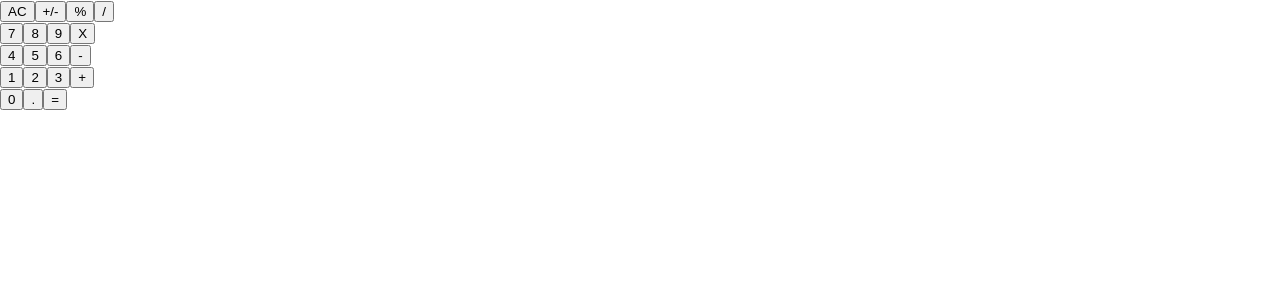
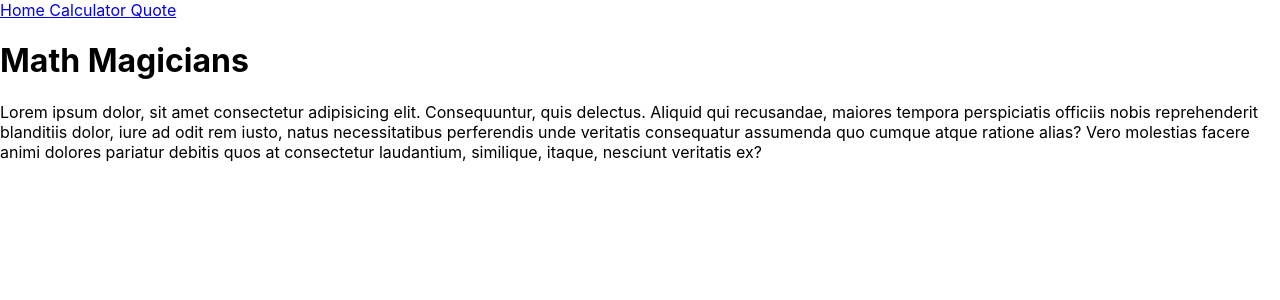
Before and after one commit to visva-dev/React-Calculator, a React (Create React App) app: page / in a window 1280 px wide. Shown: the top 300 px of the page. Built offline with nearby package versions, Linux system fonts and the light colour scheme.

Commit message:
Add navigation witg router

```diff
--- a/package.json
+++ b/package.json
@@ -10,6 +10,7 @@
     "prop-types": "^15.7.2",
     "react": "^17.0.1",
     "react-dom": "^17.0.1",
+    "react-router-dom": "^5.2.0",
     "react-scripts": "4.0.2",
     "web-vitals": "^1.1.0"
   },
--- a/src/components/App.js
+++ b/src/components/App.js
@@ -3,6 +3,7 @@ import '../app.css';
 import Display from './Display';
 import ButtonPanel from './ButtonPanel';
 import Calculate from '../logic/Calculate';
+import NavBar from './Navbar';
 
 const App = () => {
   const [state, setState] = useState({
@@ -39,6 +40,7 @@ const App = () => {
   }
   return (
     <div className="app">
+      <NavBar />
       <Display result={result} />
       <ButtonPanel clickHandler={handleClick} />
     </div>
--- /dev/null
+++ b/src/components/Home.js
@@ -0,0 +1,20 @@
+import React from 'react';
+import NavBar from './Navbar';
+
+const Home = () => (
+  <>
+    <NavBar />
+    <h1>Math Magicians</h1>
+    <p>
+      Lorem ipsum dolor, sit amet consectetur adipisicing elit. Consequuntur,
+      quis delectus. Aliquid qui recusandae, maiores tempora perspiciatis
+      officiis nobis reprehenderit blanditiis dolor, iure ad odit rem iusto,
+      natus necessitatibus perferendis unde veritatis consequatur assumenda quo
+      cumque atque ratione alias? Vero molestias facere animi dolores pariatur
+      debitis quos at consectetur laudantium, similique, itaque, nesciunt
+      veritatis ex?
+    </p>
+  </>
+);
+
+export default Home;
--- /dev/null
+++ b/src/components/Navbar.js
@@ -0,0 +1,12 @@
+import React from 'react';
+import { Link } from 'react-router-dom';
+
+const NavBar = () => (
+  <div>
+    <Link to="/">Home </Link>
+    <Link to="/App">Calculator </Link>
+    <Link to="/Quote">Quote </Link>
+  </div>
+);
+
+export default NavBar;
--- /dev/null
+++ b/src/components/Quote.js
@@ -0,0 +1,11 @@
+import React from 'react';
+import NavBar from './Navbar';
+
+const Quote = () => (
+  <>
+    <NavBar />
+    <h1>Every programmer is an author.</h1>
+  </>
+);
+
+export default Quote;
--- a/src/index.js
+++ b/src/index.js
@@ -1,10 +1,19 @@
 import React from 'react';
 import ReactDOM from 'react-dom';
+import { BrowserRouter, Route, Switch } from 'react-router-dom';
 import App from './components/App';
+import Home from './components/Home';
+import Quote from './components/Quote';
 
 ReactDOM.render(
   <React.StrictMode>
-    <App />
+    <BrowserRouter>
+      <Switch>
+        <Route path="/" exact component={Home} />
+        <Route path="/App" exact component={App} />
+        <Route path="/Quote" exact component={Quote} />
+      </Switch>
+    </BrowserRouter>
   </React.StrictMode>,
   document.getElementById('root'),
 );
```
Also changed, not shown: src/components/Error.js (added, +11 -0 lines), 1 other file (tests, documents, lock files or other folders).
